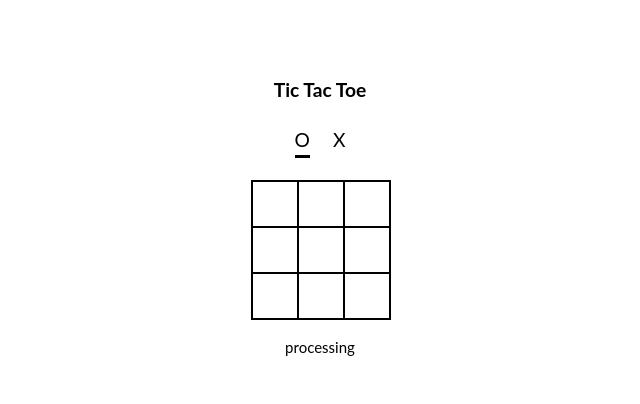
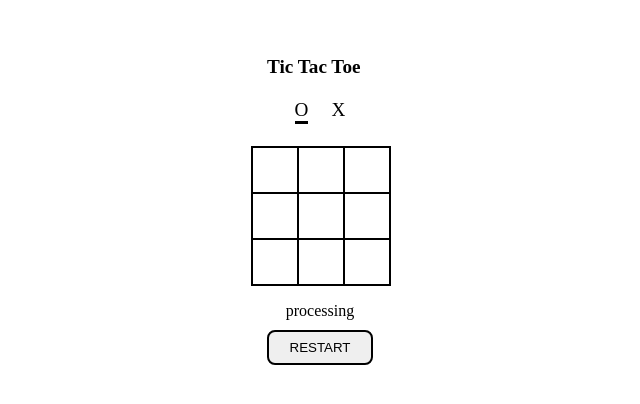
Before and after one commit to zzz-motsu/react-tic-tac-toe, a React (Create React App) app: page / in a window 1280 px wide. Shown: the part 204-608 px from the top of the page, without its empty margins (320-960 px from the left). Built offline with nearby package versions, Linux system fonts and the light colour scheme.

Commit message:
split-js

```diff
--- /dev/null
+++ b/src/App.js
@@ -0,0 +1,14 @@
+import React from 'react';
+import Board from './Board';
+
+export default class App extends React.Component {
+  render() {
+    return (
+      <div className="game">
+        <div className="game-board">
+          <Board />
+        </div>
+      </div>
+    );
+  }
+}
--- /dev/null
+++ b/src/Board.jsx
@@ -0,0 +1,169 @@
+import React from 'react';
+import Square from './Square';
+import styled from 'styled-components';
+import './index.css';
+
+const Container = styled.div`
+  display: flex;
+  align-items: center;
+  justify-content: center;
+  height: 100vh;
+`;
+
+const Header = styled.div`
+  padding: 16px;
+`;
+
+const Title = styled.h1`
+display: flex;
+  text-align: center;
+  font-size: 1.2rem;
+`;
+
+const Footer = styled.div`
+  padding: 16px;
+  display: flex;
+  flex-direction: column;
+  justify-content: center;
+`;
+
+const Button = styled.button`
+  display: block;
+  padding: 8px 16px;
+  border: 2px solid black;
+  border-radius: 8px;
+`;
+
+const Turn = styled.div`
+  display: flex;
+  justify-content: space-around;
+  padding: 8px 16px;
+  font-size: 1.2rem;
+`;
+
+const Status =styled.div`
+  margin-bottom: 10px;
+  display: flex;
+  justify-content: center;
+`;
+
+const BoardRow =styled.div`
+  display: flex;
+  justify-content: center;
+`;
+
+function calculateWinner(squares) {
+  const lines = [
+    [0, 1, 2],
+    [3, 4, 5],
+    [6, 7, 8],
+    [0, 3, 6],
+    [1, 4, 7],
+    [2, 5, 8],
+    [0, 4, 8],
+    [2, 4, 6],
+  ];
+
+  for (let i = 0; i < lines.length; i++) {
+    const [a, b, c] = lines[i];
+    if (squares[a] && squares[a] === squares[b] && squares[a] === squares[c]) {
+      return squares[a];
+    }
+  }
+  return null;
+}
+
+const initialState = {
+    winner: undefined,
+    squares: Array(9).fill(null),
+    xIsNext: true,
+    handCount: 0,
+}
+
+export default class Board extends React.Component {
+  constructor(props) {
+    super(props);
+    this.state = initialState
+  }
+
+  get statusMessage() {
+    const { winner, handCount } = this.state
+    if (winner) {
+      return 'Winner: ' + winner;
+    }
+    if(handCount === 9){
+      return "draw"
+    }
+    return "processing"
+  }
+
+  handleClick = (i) => {
+    const squares = this.state.squares.slice();
+    if (this.state.winner || squares[i]) {
+      return;
+    }
+    squares[i] = this.state.xIsNext ? '○' : 'X';
+    const winner = calculateWinner(squares)
+    this.setState({
+      squares,
+      winner,
+      xIsNext: !this.state.xIsNext,
+      handCount: this.state.handCount +1,
+    });
+  }
+
+  renderSquare = (i) => {
+    return (
+      <Square
+        value={this.state.squares[i]}
+        onClick={() => this.handleClick(i)}
+      />
+    );
+  }
+
+  onRestart = () => {
+    this.setState({...initialState})
+  }
+
+  render() {
+    return (
+      <Container>
+      <div>
+        <Header><Title>Tic Tac Toe</Title>
+        <Turn>
+          <div className={`
+            ${this.state.xIsNext ? 'active': '' }
+            `}
+            >O</div>
+          <div className={`
+            ${!this.state.xIsNext ? 'active': '' }
+            `}
+            >X</div>
+        </Turn>
+        </Header>
+        <BoardRow>
+          {this.renderSquare(0)}
+          {this.renderSquare(1)}
+          {this.renderSquare(2)}
+        </BoardRow>
+        <BoardRow>
+          {this.renderSquare(3)}
+          {this.renderSquare(4)}
+          {this.renderSquare(5)}
+        </BoardRow>
+        <BoardRow>
+          {this.renderSquare(6)}
+          {this.renderSquare(7)}
+          {this.renderSquare(8)}
+        </BoardRow>
+        <Footer>
+          <Status>{this.statusMessage}</Status>
+          <Button onClick={this.onRestart}>
+            RESTART
+          </Button>
+        </Footer>
+      </div>
+      </Container>
+    );
+  }
+}
--- /dev/null
+++ b/src/Square.jsx
@@ -0,0 +1,11 @@
+import React from 'react';
+
+function Square(props) {
+  return (
+    <button className="square" onClick={props.onClick}>
+      {props.value}
+    </button>
+  );
+}
+
+export default Square
--- a/src/index.css
+++ b/src/index.css
@@ -1,38 +1,5 @@
-body {
-  font-family: Lato, "Lucida Grande", "Lucida Sans Unicode", Tahoma, sans-serif;
-  line-height: 1.5;
-  font-size: 15px;
-  margin: 20px;
-}
-h1 {
-  font-size: 1.2rem;
-}
-
-ol, ul {
-  padding-left: 30px;
-}
-
-.turn {
-  display: flex;
-  justify-content: space-around;
-  padding: 8px 16px;
-  font-size: 1.2rem;
-}
-
 .active{
   border-bottom: 3px solid black;
-}
-
-.board-row:after {
-  clear: both;
-  content: "";
-  display: table;
-}
-
-.status {
-  margin-bottom: 10px;
-  display: flex;
-  justify-content: center;
 }
 
 .square {
@@ -53,21 +20,3 @@ ol, ul {
 .square:focus {
   outline: none;
 }
-
-.kbd-navigation .square:focus {
-  background: #ddd;
-}
-
-/* .game {
-  display: flex;
-  flex-direction: row;
-} */
-
-.game-info {
-  margin-left: 20px;
-}
-
-.board-row {
-  display: flex;
-  justify-content: center;
-}
--- a/src/index.js
+++ b/src/index.js
@@ -1,161 +1,10 @@
 import React from 'react';
 import ReactDOM from 'react-dom';
-import styled from 'styled-components';
-import './index.css';
-
-function Square(props) {
-  return (
-    <button className="square" onClick={props.onClick}>
-      {props.value}
-    </button>
-  );
-}
-
-class Board extends React.Component {
-  constructor(props) {
-    super(props);
-    this.state = {
-      squares: Array(9).fill(null),
-      xIsNext: true,
-      handCount: 0,
-    };
-  }
-
-  handleClick(i) {
-    const squares = this.state.squares.slice();
-    if (calculateWinner(squares) || squares[i]) {
-      return;
-    }
-    squares[i] = this.state.xIsNext ? '○' : 'X';
-    this.setState({
-      squares: squares,
-      xIsNext: !this.state.xIsNext,
-      handCount: this.state.handCount +1,
-    });
-  }
-
-  renderSquare(i) {
-    return (
-      <Square
-        value={this.state.squares[i]}
-        onClick={() => this.handleClick(i)}
-      />
-    );
-  }
-
-  render() {
-    const winner = calculateWinner(this.state.squares);
-    let status;
-    if (winner) {
-      status = 'Winner: ' + winner;
-    } else if(this.state.handCount === 9){
-      status = "draw"
-    } else{
-      status = "processing"
-    }
-
-    const Container = styled.div`
-      display: flex;
-      align-items: center;
-      justify-content: center;
-      height: 100vh;
-    `;
-
-    const Header = styled.div`
-      padding: 16px;
-    `;
-
-    const Title = styled.h1`
-      text-align: center;
-    `;
-
-    const Footer = styled.div`
-      padding: 16px;
-      display: flex;
-      flex-direction: column;
-      justify-content: center;
-    `;
-
-    // console.log(this.state)
-    return (
-      <Container>
-      <div>
-        <Header><Title>Tic Tac Toe</Title>
-        <div className="turn">
-          <div className={`
-            ${this.state.xIsNext ? 'active': '' }
-            `}
-            >O</div>
-          <div className={`
-            ${!this.state.xIsNext ? 'active': '' }
-            `}
-            >X</div>
-        </div>
-        </Header>
-        <div className="board-row">
-          {this.renderSquare(0)}
-          {this.renderSquare(1)}
-          {this.renderSquare(2)}
-        </div>
-        <div className="board-row">
-          {this.renderSquare(3)}
-          {this.renderSquare(4)}
-          {this.renderSquare(5)}
-        </div>
-        <div className="board-row">
-          {this.renderSquare(6)}
-          {this.renderSquare(7)}
-          {this.renderSquare(8)}
-        </div>
-        <Footer>
-          <div className="status">{status}</div>
-        </Footer>
-      </div>
-      </Container>
-    );
-  }
-}
-
-class Game extends React.Component {
-  render() {
-    return (
-      <div className="game">
-        <div className="game-board">
-          <Board />
-        </div>
-        <div className="game-info">
-          <div>{/* status */}</div>
-          <ol>{/* TODO */}</ol>
-        </div>
-      </div>
-    );
-  }
-}
-
-function calculateWinner(squares) {
-  const lines = [
-    [0, 1, 2],
-    [3, 4, 5],
-    [6, 7, 8],
-    [0, 3, 6],
-    [1, 4, 7],
-    [2, 5, 8],
-    [0, 4, 8],
-    [2, 4, 6],
-  ];
-
-  for (let i = 0; i < lines.length; i++) {
-    const [a, b, c] = lines[i];
-    if (squares[a] && squares[a] === squares[b] && squares[a] === squares[c]) {
-      return squares[a];
-    }
-  }
-  return null;
-}
+import App from './App';
 
 // ========================================
 
 ReactDOM.render(
-  <Game />,
+  <App />,
   document.getElementById('root')
 );
```
